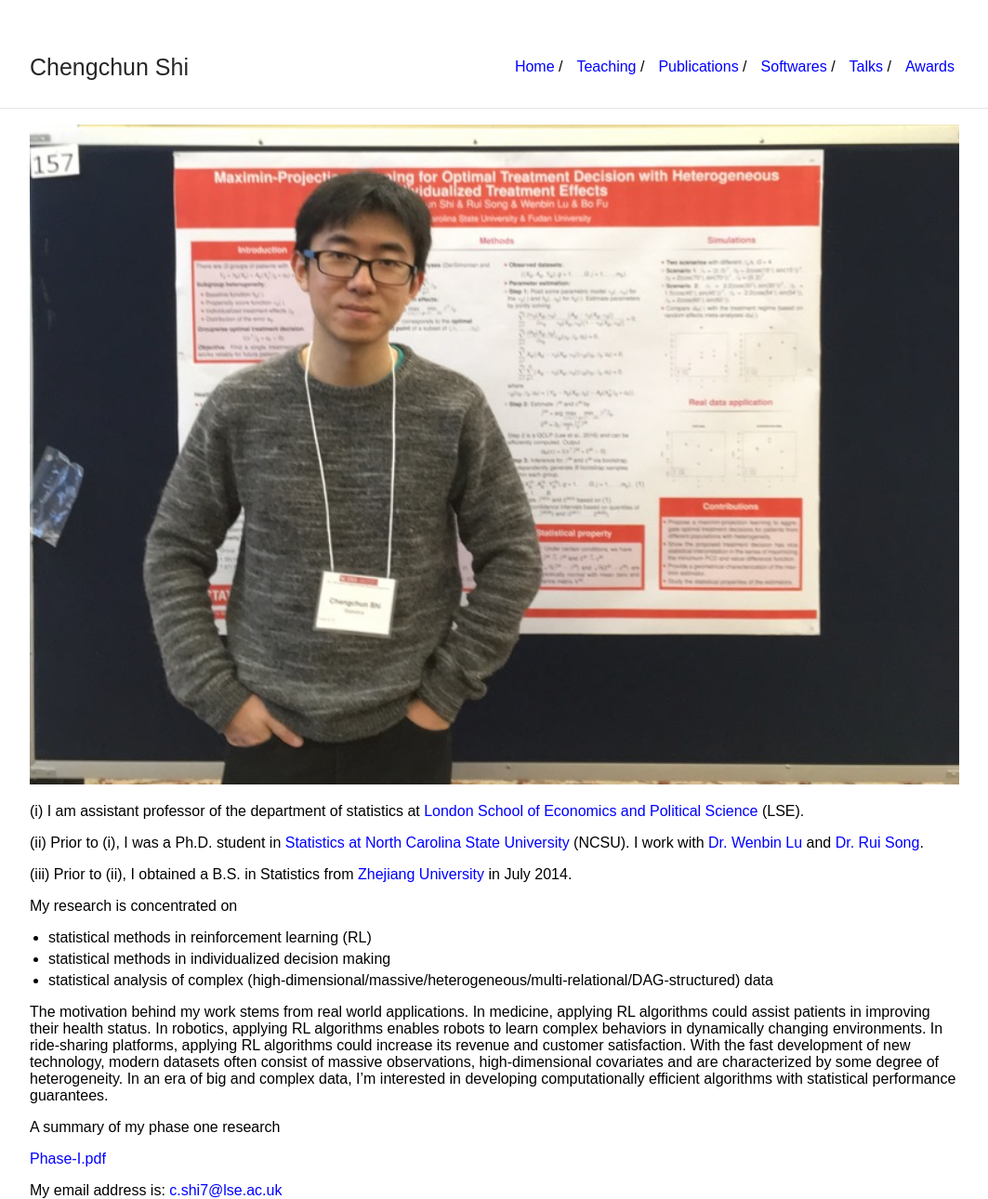
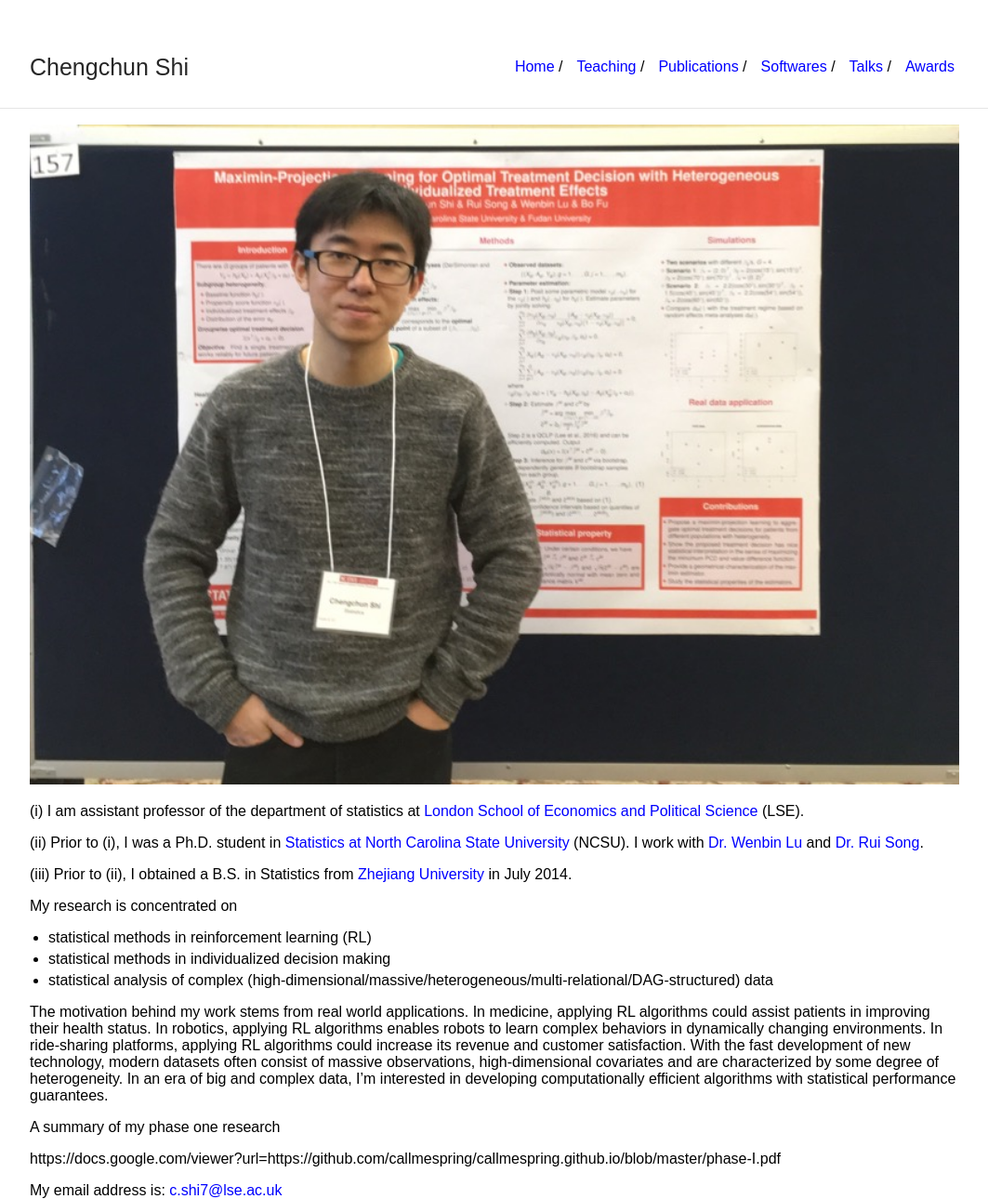
Before and after one commit to callmespring/callmespring.github.io, a Jekyll site: the page built from index.md, in a window 1280 px wide. Shown: the whole page at 93% size, without its empty margins (108-1171 px from the left). Built offline with Jekyll 4.4.1, drawn with Linux system fonts in a browser that asks for light colours; some of the changed lines change nothing that is shown.

Commit message:
Update index.md

```diff
--- a/index.md
+++ b/index.md
@@ -24,6 +24,6 @@ high-dimensional covariates and are characterized by some degree of heterogeneit
 
 A summary of my phase one research
 
-[Phase-I.pdf](https://github.com/callmespring/callmespring.github.io/blob/master/phase-I.pdf)
+https://docs.google.com/viewer?url=https://github.com/callmespring/callmespring.github.io/blob/master/phase-I.pdf
 
 My email address is: <c.shi7@lse.ac.uk>
```
